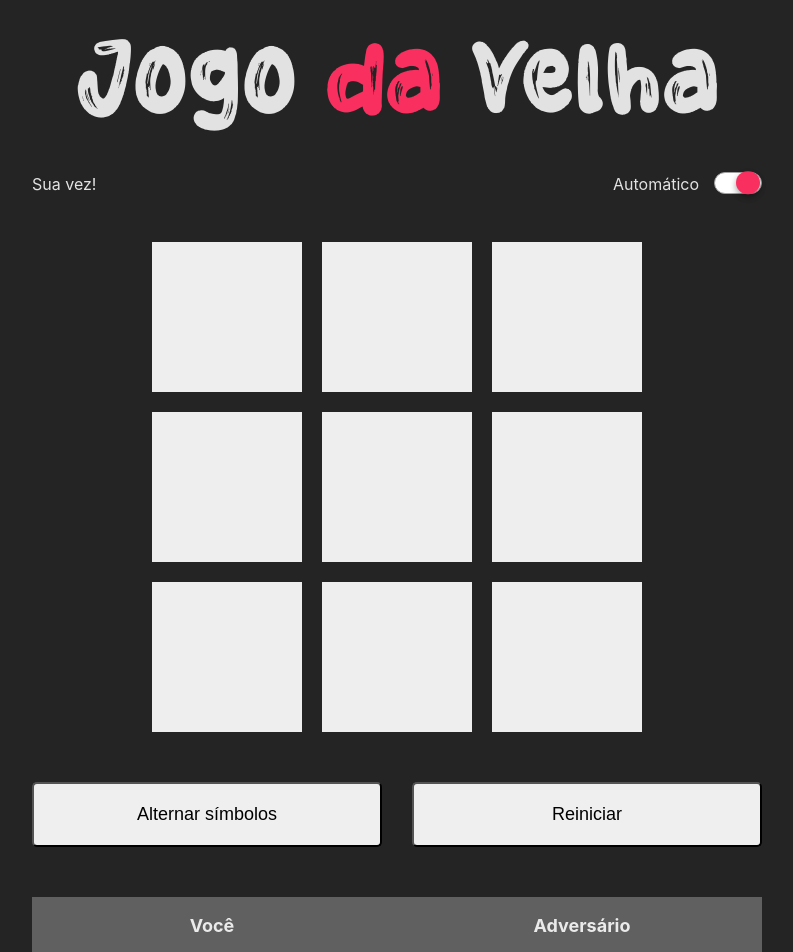
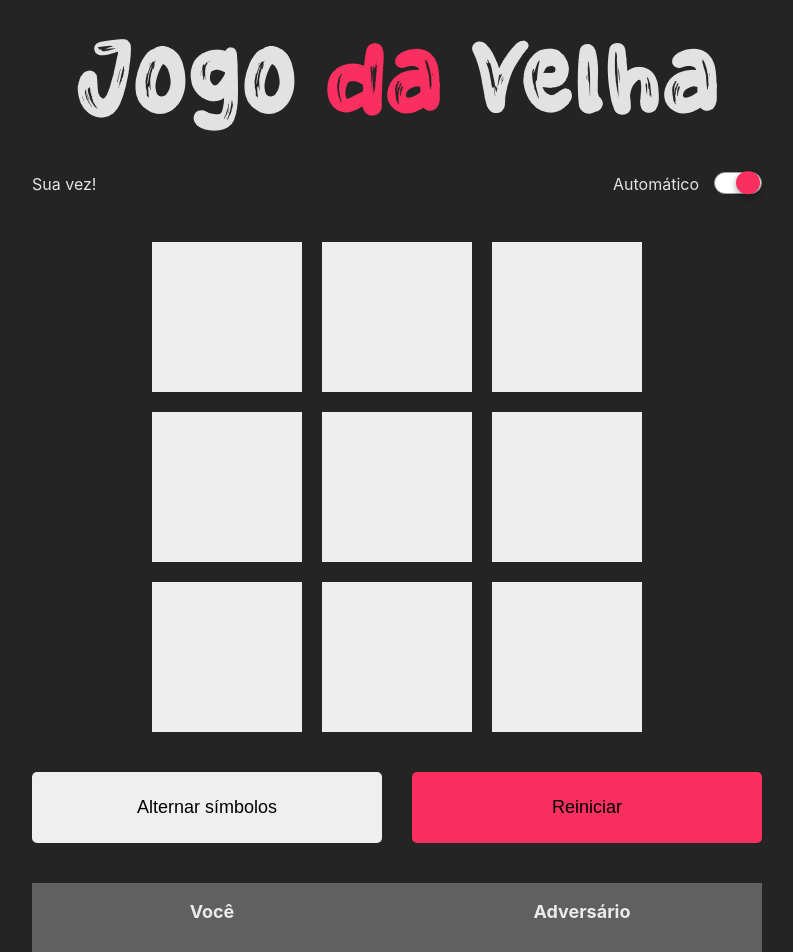
Before and after one commit to igorssc/jogo-da-velha, a React (Vite) app: page / in a window 1280 px wide. Shown: the top 952 px of the page, without its empty margins (243-1036 px from the left). Built offline with nearby package versions, Linux system fonts and the light colour scheme.

Commit message:
Edit style css #5

```diff
--- a/src/App.css
+++ b/src/App.css
@@ -39,12 +39,14 @@ body {
   flex-direction: column;
   align-items: center;
   justify-items: center;
-  gap: 30px;
-  margin: 50px auto;
+  gap: 15px;
+  margin: 30px auto;
 }
 
 @media (min-width: 768px) {
   .buttons-app {
     flex-direction: row;
+    margin: 40px auto;
+    gap: 30px;
   }
 }
--- a/src/App.tsx
+++ b/src/App.tsx
@@ -18,7 +18,9 @@ export function App() {
       <Game />
       <div className="buttons-app">
         <Button onClick={handleSymbolsPlayers}>Alternar símbolos</Button>
-        <Button onClick={restart}>Reiniciar</Button>
+        <Button onClick={restart} scheme="secondary">
+          Reiniciar
+        </Button>
       </div>
       <Points />
     </>
--- a/src/components/Backdrop.tsx
+++ b/src/components/Backdrop.tsx
@@ -25,7 +25,9 @@ export const Backdrop = () => {
                 }"
                 `}
             </h2>
-            <Button onClick={restart}>Jogar novamente</Button>
+            <Button onClick={restart} scheme="secondary">
+              Jogar novamente
+            </Button>
             <Fireworks />
           </div>
         )}
@@ -33,13 +35,17 @@ export const Backdrop = () => {
           <div className={styles.game_over}>
             <h1>Você perdeu :&#40;</h1>
             <br />
-            <Button onClick={restart}>Jogar novamente</Button>
+            <Button onClick={restart} scheme="secondary">
+              Jogar novamente
+            </Button>
           </div>
         )}
         {isWeTied && (
           <div className={styles.we_tied}>
             <h1>Deu velha! :&#40;</h1>
-            <Button onClick={restart}>Jogar novamente</Button>
+            <Button onClick={restart} scheme="secondary">
+              Jogar novamente
+            </Button>
           </div>
         )}
       </div>
--- a/src/components/Button.module.css
+++ b/src/components/Button.module.css
@@ -1,5 +1,5 @@
 .button {
-  padding: 20px 80px;
+  padding: 15px 80px;
   border-radius: 5px;
   cursor: pointer;
   font-size: 18px;
@@ -7,8 +7,19 @@
   margin: auto;
   width: 350px;
   max-width: 100%;
+  border: none;
 }
 
 .button:hover {
   filter: brightness(0.9);
 }
+
+.secondary {
+  background: #f92f60;
+}
+
+@media (min-width: 768px) {
+  .button {
+    padding: 25px 80px;
+  }
+}
--- a/src/components/Button.tsx
+++ b/src/components/Button.tsx
@@ -1,12 +1,14 @@
 import { ButtonHTMLAttributes } from "react";
 import styles from "./Button.module.css";
 
-interface ButtonProps extends ButtonHTMLAttributes<HTMLButtonElement> {}
+interface ButtonProps extends ButtonHTMLAttributes<HTMLButtonElement> {
+  scheme?: "primary" | "secondary";
+}
 
-export const Button = ({ ...props }: ButtonProps) => {
+export const Button = ({ scheme = "primary", ...props }: ButtonProps) => {
   return (
     <>
-      <button {...props} className={styles.button} />
+      <button {...props} className={`${styles.button} ${styles[scheme]}`} />
     </>
   );
 };
```
